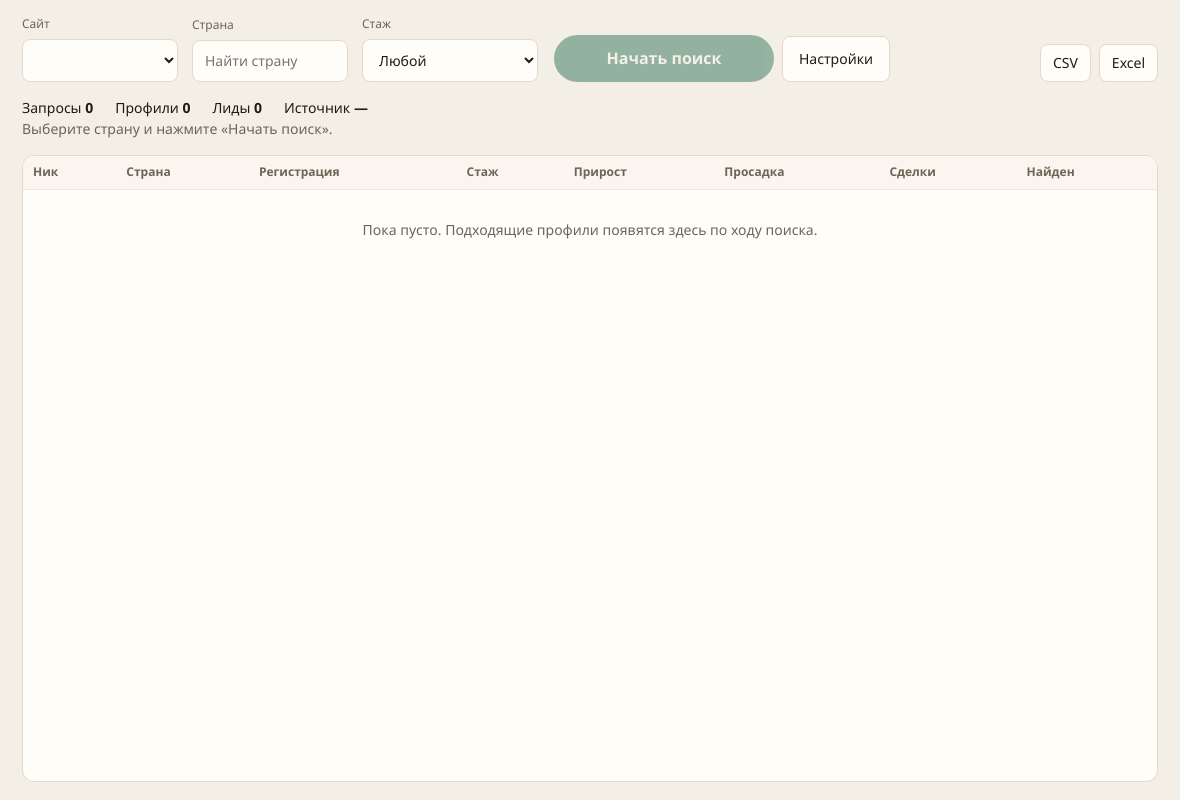
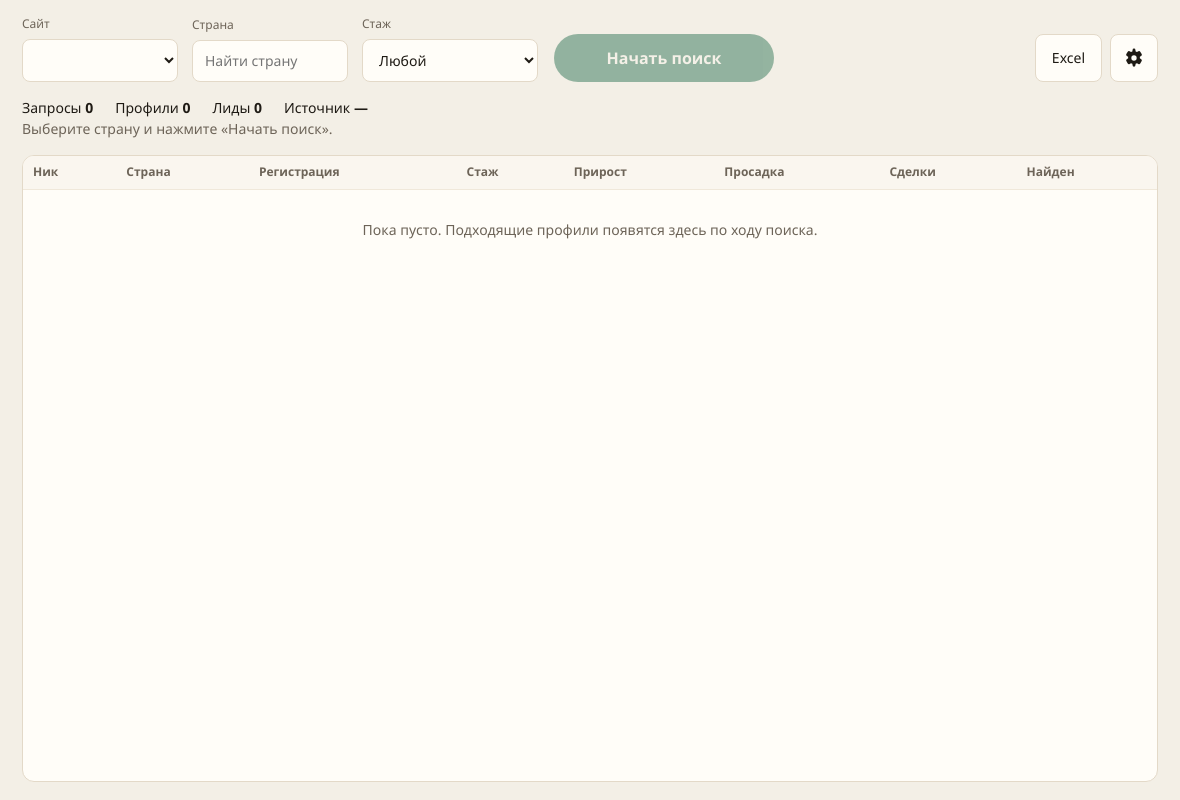
Before and after one commit to arturious/lead-finder, an Electron app: page src/renderer/index.html in a window 1180 px wide. Drawn offline with Linux system fonts and the light colour scheme; no server answers.

Commit message:
Replace the settings label with a gear next to Excel.
Co-authored-by: arx <arturbakhtygereyev@gmail.com>

```diff
--- a/src/main.js
+++ b/src/main.js
@@ -100,8 +100,6 @@ app.whenReady().then(() => {
     return engine.snapshot();
   });
 
-  ipcMain.handle("show-browser", () => engine.showBrowser());
-
   ipcMain.handle("open-url", (_event, raw) => {
     let url;
     try { url = new URL(String(raw)); } catch { return; }
--- a/src/preload.js
+++ b/src/preload.js
@@ -5,7 +5,6 @@ contextBridge.exposeInMainWorld("leadfinder", {
   leadsFor: (country) => ipcRenderer.invoke("leads-for", country),
   start: (payload) => ipcRenderer.invoke("start", payload),
   stop: () => ipcRenderer.invoke("stop"),
-  showBrowser: () => ipcRenderer.invoke("show-browser"),
   saveProxy: (value) => ipcRenderer.invoke("save-proxy", value),
   saveExperience: (value) => ipcRenderer.invoke("save-experience", value),
   checkProxy: (value) => ipcRenderer.invoke("check-proxy", value),
--- a/src/renderer/index.html
+++ b/src/renderer/index.html
@@ -32,10 +32,16 @@
       </label>
     </section>
 
-    <div class="center">
-      <button type="button" id="start" class="start" disabled>Начать поиск</button>
+    <button type="button" id="start" class="start" disabled>Начать поиск</button>
+
+    <div class="exports">
+      <button type="button" id="export-xlsx" class="ghost">Excel</button>
       <div class="settings" id="settings">
-        <button type="button" id="settings-toggle" class="ghost" aria-haspopup="dialog" aria-expanded="false" aria-controls="settings-panel">Настройки</button>
+        <button type="button" id="settings-toggle" class="ghost icon" title="Настройки" aria-label="Настройки" aria-haspopup="dialog" aria-expanded="false" aria-controls="settings-panel">
+          <svg viewBox="0 0 24 24" aria-hidden="true">
+            <path fill="currentColor" fill-rule="evenodd" d="M10.3 2.3a1.7 1.7 0 0 1 3.4 0l.3 1.8a7.2 7.2 0 0 1 1.6.7l1.6-1a1.7 1.7 0 0 1 2.3.6l1.7 2.9a1.7 1.7 0 0 1-.6 2.3l-1.6 1a7.4 7.4 0 0 1 0 1.8l1.6 1a1.7 1.7 0 0 1 .6 2.3l-1.7 2.9a1.7 1.7 0 0 1-2.3.6l-1.6-1a7.2 7.2 0 0 1-1.6.7l-.3 1.8a1.7 1.7 0 0 1-3.4 0l-.3-1.8a7.2 7.2 0 0 1-1.6-.7l-1.6 1a1.7 1.7 0 0 1-2.3-.6l-1.7-2.9a1.7 1.7 0 0 1 .6-2.3l1.6-1a7.4 7.4 0 0 1 0-1.8l-1.6-1a1.7 1.7 0 0 1-.6-2.3l1.7-2.9a1.7 1.7 0 0 1 2.3-.6l1.6 1a7.2 7.2 0 0 1 1.6-.7l.3-1.8zM12 15.2a3.2 3.2 0 1 0 0-6.4 3.2 3.2 0 0 0 0 6.4z"/>
+          </svg>
+        </button>
         <div id="settings-panel" class="popover" role="dialog" aria-label="Настройки" hidden>
           <label class="field proxy-field">
             <span>Прокси</span>
@@ -46,15 +52,9 @@
           </label>
           <p id="proxy-note" class="note"></p>
           <button type="button" id="reset-memory" class="ghost">Сбросить память</button>
-          <button type="button" id="show-browser" class="ghost">Показать браузер</button>
           <button type="button" id="clear-leads" class="ghost">Очистить лидов</button>
         </div>
       </div>
-    </div>
-
-    <div class="exports">
-      <button type="button" id="export-csv" class="ghost">CSV</button>
-      <button type="button" id="export-xlsx" class="ghost">Excel</button>
     </div>
   </header>
 
--- a/src/renderer/renderer.js
+++ b/src/renderer/renderer.js
@@ -41,7 +41,6 @@ function setStatus(status) {
 
 function syncActionButtons() {
   const empty = state.leads.size === 0;
-  $("export-csv").disabled = empty;
   $("export-xlsx").disabled = empty;
   $("clear-leads").disabled = state.running || empty;
   $("reset-memory").disabled = state.running;
@@ -244,11 +243,6 @@ ui.experience.addEventListener("change", () => {
   window.leadfinder.saveExperience(ui.experience.value);
 });
 
-$("show-browser").addEventListener("click", () => {
-  window.leadfinder.showBrowser();
-});
-
-$("export-csv").addEventListener("click", () => exportFile("csv"));
 $("export-xlsx").addEventListener("click", () => exportFile("xlsx"));
 
 $("reset-memory").addEventListener("click", async () => {
--- a/src/renderer/styles.css
+++ b/src/renderer/styles.css
@@ -35,7 +35,7 @@ body {
 .top {
   display: flex;
   align-items: flex-end;
-  flex-wrap: wrap;
+  flex-wrap: nowrap;
   gap: 14px 16px;
 }
 
@@ -44,7 +44,13 @@ body {
   color: var(--muted);
 }
 
-.exports { display: flex; justify-content: flex-end; gap: 8px; margin-left: auto; }
+.exports {
+  display: flex;
+  align-items: flex-end;
+  justify-content: flex-end;
+  gap: 8px;
+  margin-left: auto;
+}
 
 button, select, input {
   font: inherit;
@@ -88,7 +94,8 @@ select, #country-input, #proxy-input {
 
 .start {
   min-width: 220px;
-  padding: 12px 28px;
+  height: 48px;
+  padding: 0 28px;
   border: 0;
   border-radius: 999px;
   background: var(--green);
@@ -98,15 +105,24 @@ select, #country-input, #proxy-input {
 }
 
 .start:hover:not(:disabled) { background: var(--green-dark); }
-#settings-toggle { padding: 12px 16px; }
 .start.stop { background: var(--stop); }
 .start.stop:hover:not(:disabled) { background: var(--stop); }
 
-.center {
-  display: flex;
-  align-items: flex-end;
-  gap: 8px;
+#export-xlsx,
+#settings-toggle {
+  height: 48px;
+  padding: 0 16px;
 }
+
+#settings-toggle {
+  display: inline-flex;
+  align-items: center;
+  justify-content: center;
+  width: 48px;
+  padding: 0;
+}
+
+#settings-toggle svg { width: 20px; height: 20px; display: block; }
 
 .settings { position: relative; }
 
```
Also changed, not shown: src/browser.js (+0 -7 lines), src/engine.js (+1 -11 lines), test/stop.test.js (+0 -1 lines), README.md.
